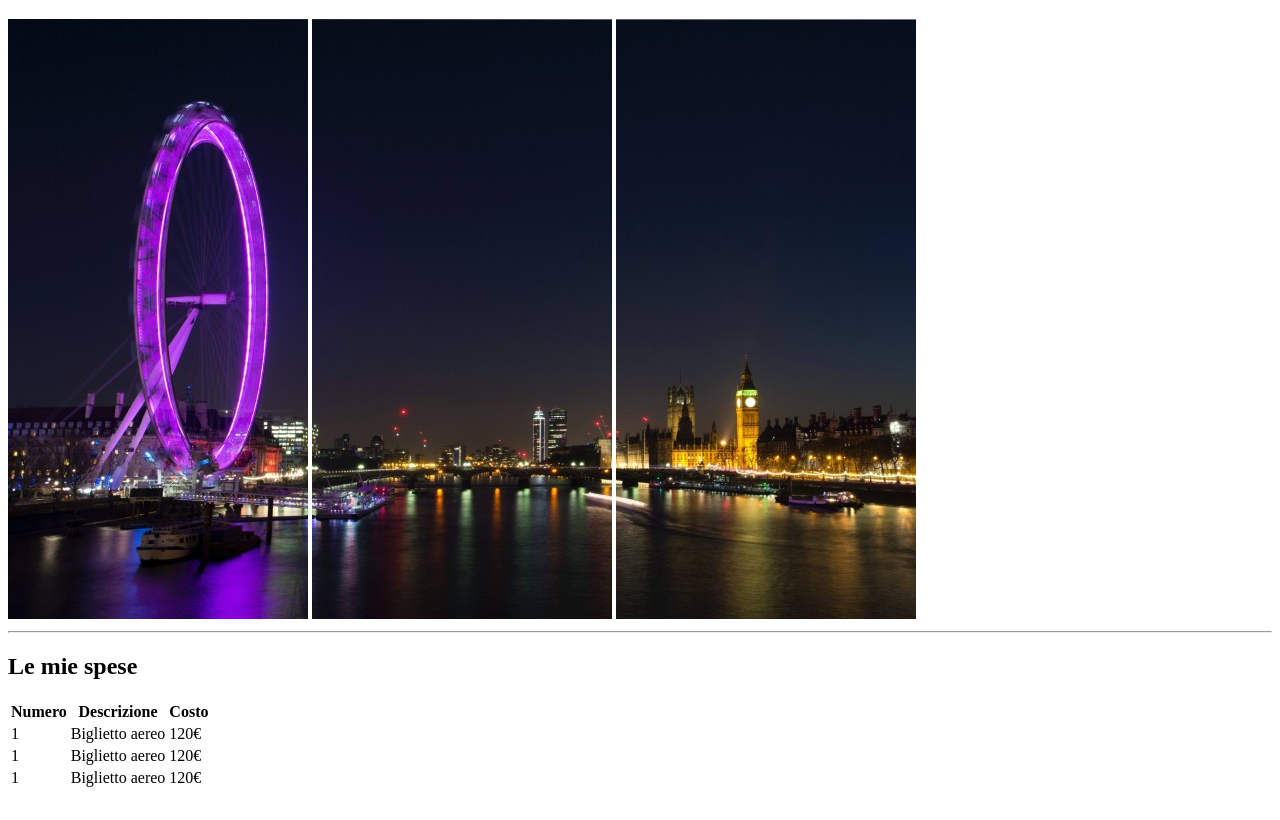
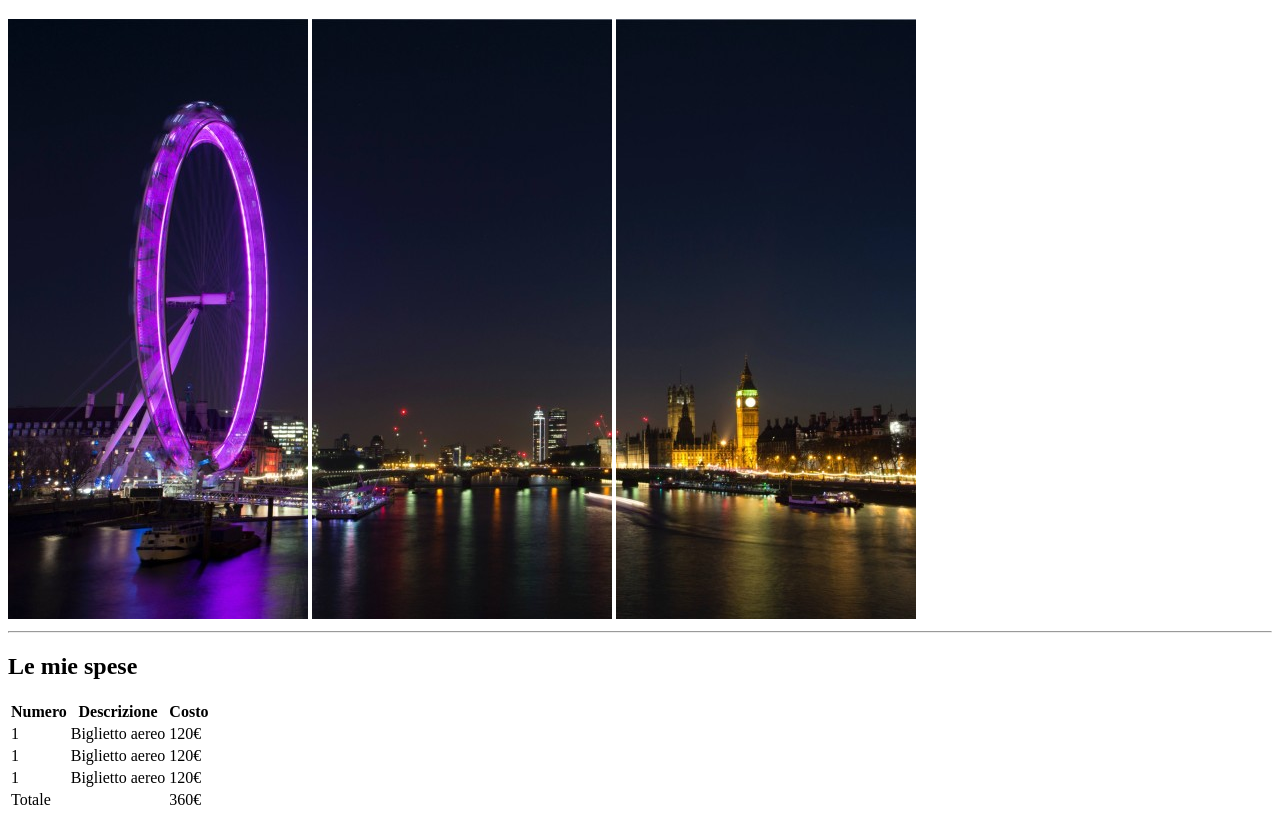
Before and after one commit to JacopoTrincanato/html-london-trip, a plain HTML site: page index.html in a window 1280 px wide. Shown: the part 61-881 px from the top of the page. Before the commit the page ends 859 px from the top, so only its background shows below. Drawn offline with Linux system fonts and the light colour scheme.

Commit message:
add tfoot

```diff
--- a/index.html
+++ b/index.html
@@ -48,6 +48,14 @@
                 </tr>
 
             </tbody>
+
+            <tfoot>
+                <tr>
+                    <td>Totale</td>
+                    <td></td>
+                    <td>360&euro;</td>
+                </tr>
+            </tfoot>
         </table>
     </main>
 </body>
```
